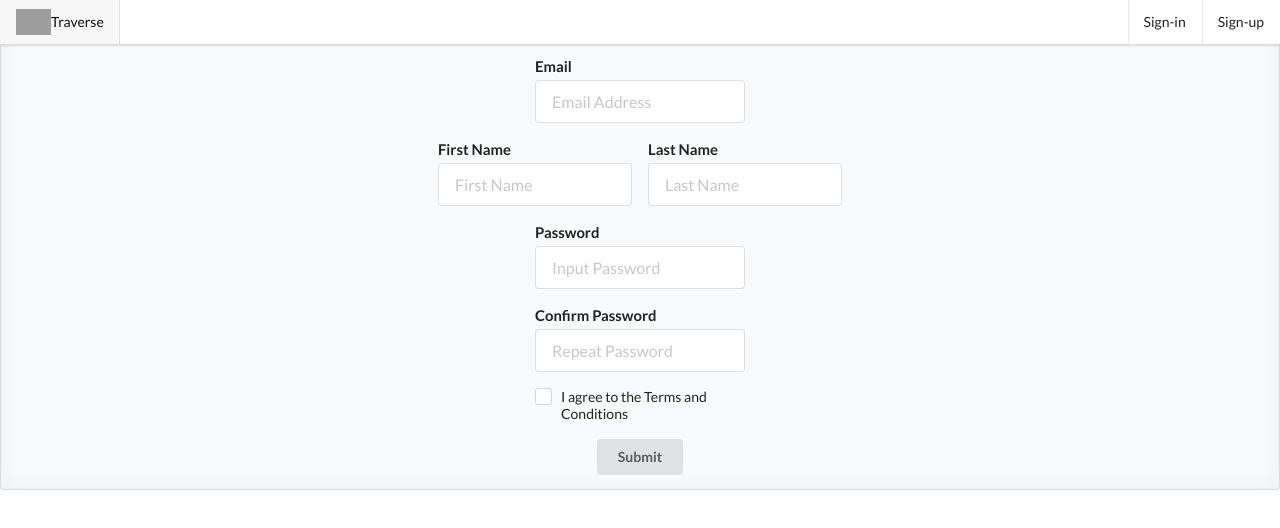
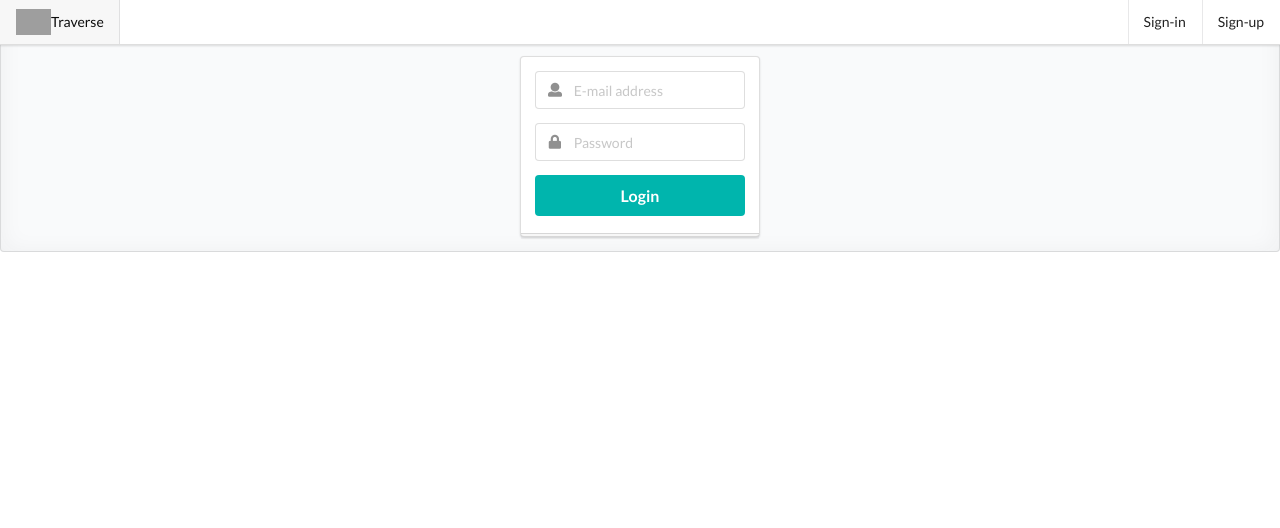
Before and after one commit to EnsembleMakers/traverse, a React (Create React App) app: page /login in a window 1280 px wide. Shown: the top 528 px of the page. Built offline with nearby package versions, Linux system fonts and the light colour scheme; grey boxes are pictures that could not be loaded.

Commit message:
Add login page

```diff
--- a/src/components/App.js
+++ b/src/components/App.js
@@ -1,6 +1,6 @@
 import React, { Component, Fragment } from 'react';
 import { Route, Switch } from 'react-router-dom';
-import { Home, Login } from '../pages';
+import { Home, SignIn, SignUp } from '../pages';
 import Header from './Header';
 import ErrorDisplay from './ErrorDisplay';
 import Content from './Content';
@@ -25,8 +25,8 @@ class App extends Component {
           <Content>
             <Switch>
               <Route exact path="/" component={Home}/>
-              <Route path="/login" component={Login}/>
-              <Route path="/signup" component={Login}/>
+              <Route path="/login" component={SignIn}/>
+              <Route path="/signup" component={SignUp}/>
             </Switch>
           </Content>
         </Fragment>
--- a/src/components/login/SignIn.js
+++ /dev/null
@@ -1,29 +0,0 @@
-import React, { Component } from 'react'
-
-class SignIn extends Component {
-  render() {
-    return (
-      <div>
-        <form class="ui form">
-          <div class="field">
-            <label>First Name</label>
-            <input type="text" name="first-name" placeholder="First Name"/>
-          </div>
-          <div class="field">
-            <label>Last Name</label>
-            <input type="text" name="last-name" placeholder="Last Name"/>
-          </div>
-          <div class="field">
-            <div class="ui checkbox">
-              <input type="checkbox" tabindex="0" class="hidden"/>
-              <label>I agree to the Terms and Conditions</label>
-            </div>
-          </div>
-          <button class="ui button" type="submit">Submit</button>
-        </form>
-      </div>
-    )
-  }
-}
-
-export default SignIn;
--- a/src/pages/Login.js
+++ /dev/null
@@ -1,15 +0,0 @@
-import React, { Component } from 'react';
-import SignUp from '../components/login/SignUp';
-import SignIn from '../components/login/SignIn';
-
-class Login extends Component {
-  render() {
-    return (
-      <div>
-        <SignUp/>
-      </div>
-    )
-  }
-}
-
-export default Login;
--- a/src/pages/index.js
+++ b/src/pages/index.js
@@ -1,2 +1,3 @@
 export { default as Home } from './Home';
-export { default as Login } from './Login';
+export { default as SignIn } from './login/SignIn';
+export { default as SignUp } from './login/SignUp';
--- /dev/null
+++ b/src/pages/login/SignIn.js
@@ -0,0 +1,29 @@
+import React, { Component } from "react";
+
+class SignIn extends Component {
+  render() {
+    return (
+      <div className="ui middle aligned center aligned grid">
+        <form class="ui form large">
+          <div class="ui stacked segment">
+            <div class="field">
+              <div class="ui left icon input">
+                <i class="user icon" />
+                <input type="text" name="email" placeholder="E-mail address" />
+              </div>
+            </div>
+            <div class="field">
+              <div class="ui left icon input">
+                <i class="lock icon" />
+                <input type="password" name="password" placeholder="Password" />
+              </div>
+            </div>
+            <div class="ui fluid large teal submit button">Login</div>
+          </div>
+        </form>
+      </div>
+    );
+  }
+}
+
+export default SignIn;
```
Also changed, not shown: src/README.md, src/pages/login/SignUp.js (renamed from src/components/login/SignUp.js).
